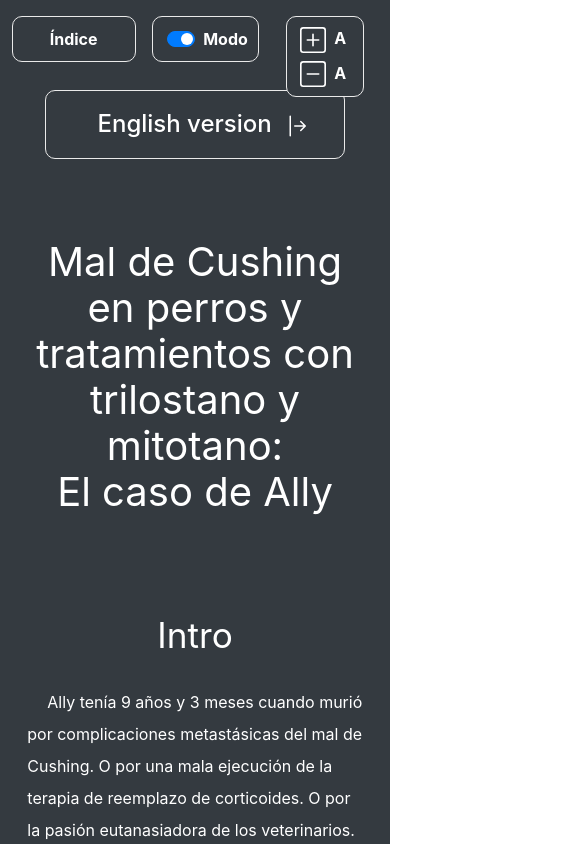
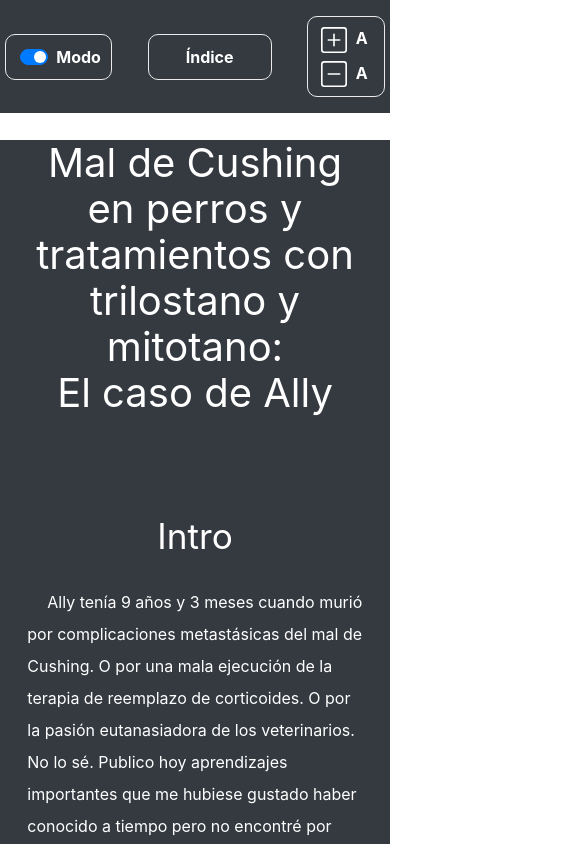
Before and after one commit to gustavoghp87/mal-de-cushing, a React (Create React App) app: page / in a window 390 px wide. Shown: the top 844 px of the page, 585 px wide, since content can reach past the window. Built offline with nearby package versions, Linux system fonts and the light colour scheme.

Commit message:
Fixed mobile mode, improved

```diff
--- a/src/App.js
+++ b/src/App.js
@@ -20,26 +20,20 @@ export const App = () => {
     const [showIndex, setShowIndex] = useState(false)
     const isMobile = useIsMobile()
     const showWidgets = useShowWidgets()
+    const currentWidth = window.innerWidth
     const setIsDarkModeHandler = newState => setIsDarkMode(newState)
     const setShowIndexHandler = newState => setShowIndex(newState)
 
-    const [innerWidthX, setInnerWidthX] = useState(window.innerWidth)
-
-    const updateInnerWidthX = () => {
-        setTimeout(() => {
-            setInnerWidthX(window.innerWidth)
-            updateInnerWidthX()
-        }, 2000)
-    }
+    document.getElementsByTagName('body')[0].addEventListener('click', () => {
+        if (currentWidth !== window.innerWidth) setTimeout(() => window.location.reload(), 500)
+    })
 
     useEffect(() => {
-        if (window.localStorage.getItem('darkModeCushing') === "false")
-        setIsDarkMode(false)
-        updateInnerWidthX()
+        if (window.localStorage.getItem('darkModeCushing') === "false") setIsDarkMode(false)
     }, [])
 
     return (
-        <div className={`p-0 ${isDarkMode ? 'bg-dark text-white' : 'bg-light'}`} style={{ width: innerWidthX }}>
+        <div className={`p-0 ${isDarkMode ? 'bg-dark text-white' : 'bg-light'}`}>
 
             <div
                 style={{
@@ -48,11 +42,12 @@ export const App = () => {
                     marginBottom: '120px'
                 }}
             >
-
+                <div className={'d-none'}>
                     <LanguageBtn
                         isEnglish={isEnglish}
                         setIsEnglish={setIsEnglish}
                     />
+                </div>
 
                 <Title
                     isEnglish={isEnglish}
@@ -65,18 +60,30 @@ export const App = () => {
 
                 <LinkToDocuments />
 
+                <ShareBtns />
+
                 <VideoIFrame isMobile={isMobile} />
 
-                <ShareBtns />
 
-                {showWidgets &&
-                    <>
-                        <IndexButton
+            </div>
+
+                <IndexModal
                     isEnglish={isEnglish}
-                            isMobile={isMobile}
                     isDarkMode={isDarkMode}
+                    showIndex={showIndex}
                     setShowIndexHandler={setShowIndexHandler}
                 />
+            <Footer />
+
+            {showWidgets    &&
+                <div
+                    className={`${isMobile ? 'w-100' : ''} ${isMobile && isDarkMode ? 'bg-dark' : 'bg-secondary'}`}
+                    style={{ position: isMobile ? 'fixed' : '', top: isMobile ? 0 : '' }}
+                >
+                    <div
+                        className={`${isMobile ? 'row d-flex align-items-center' : ''}`}
+                        style={{ justifyContent: isMobile ? 'space-evenly' : '' }}
+                    >
 
                     <DarkModeButton
                         isEnglish={isEnglish}
@@ -85,24 +92,21 @@ export const App = () => {
                         setIsDarkModeHandler={setIsDarkModeHandler}
                     />
 
+                    <IndexButton
+                        isEnglish={isEnglish}
+                        isMobile={isMobile}
+                        isDarkMode={isDarkMode}
+                        setShowIndexHandler={setShowIndexHandler}
+                    />
+
                     <SizeButton
                         isEnglish={isEnglish}
                         isMobile={isMobile}
                         isDarkMode={isDarkMode}
                     />
-                    </>
+                </div>
+                </div>
             }
-
-                <IndexModal
-                    isEnglish={isEnglish}
-                    isDarkMode={isDarkMode}
-                    showIndex={showIndex}
-                    setShowIndexHandler={setShowIndexHandler}
-                />
-
-            </div>
-
-            <Footer />
 
         </div>
     )
--- a/src/custom-hooks/useIsMobile.js
+++ b/src/custom-hooks/useIsMobile.js
@@ -3,18 +3,15 @@ import { useEffect, useState } from 'react'
 export const useIsMobile = () => {
     const [isMobile, setIsMobile] = useState(window.innerWidth < 1000)
 
-    const adjustIsMobile = () => {
-        setTimeout(() => {
-            const isMobile1 = window.innerWidth < 1000
-            if (isMobile1 !== isMobile) setIsMobile(isMobile1)
-            adjustIsMobile()
-        }, 2000)
-    }
-
     useEffect(() => {
-        adjustIsMobile()
+        const update = () => {
+            setTimeout(() => {
+                setIsMobile(window.innerWidth < 1000)
+                update()
+            }, 2000)
+        }
+        update()
     }, [])
-
 
     return isMobile
 }
--- a/src/subcomponents/DarkModeButton.js
+++ b/src/subcomponents/DarkModeButton.js
@@ -7,11 +7,10 @@ export const DarkModeButton = ({ isEnglish, isMobile, isDarkMode, setIsDarkModeH
         <div
             className={`${styles.card} custom-control custom-switch ${isDarkMode ? 'bg-dark' : 'bg-light'} `}
             style={{
-                position: 'fixed',
-                bottom: !isMobile && 0,
-                top: isMobile && 0,
-                left: isMobile ? '140px' : 0,
-                marginLeft: '3%',
+                position: isMobile ? '' : 'fixed',
+                bottom: isMobile ? '' : 0,
+                left: isMobile ? '' : 0,
+                marginLeft: isMobile ? '' : '3%',
                 cursor: 'pointer',
                 padding: '10px'
             }}
--- a/src/subcomponents/IndexButton.js
+++ b/src/subcomponents/IndexButton.js
@@ -8,10 +8,10 @@ export const IndexButton = ({ isEnglish, isMobile, isDarkMode, setShowIndexHandl
         <div
             className={`${styles.card} ${isDarkMode ? 'bg-dark text-white' : 'bg-light'}`}
             style={{
-                position: 'fixed',
-                left: 0,
-                top: 0,
-                marginLeft: '3%',
+                position: isMobile ? '' : 'fixed',
+                left: isMobile ? '' : 0,
+                top: isMobile ? '' : 0,
+                marginLeft: isMobile ? '' : '3%',
                 cursor: 'pointer',
                 padding: isMobile ? '10px 37px' : ''
             }}
--- a/src/subcomponents/IndexModal.js
+++ b/src/subcomponents/IndexModal.js
@@ -23,7 +23,6 @@ export const IndexModal = ({ isEnglish, isDarkMode, showIndex, setShowIndexHandl
     return (
         <Modal
             show={showIndex}
-            style={{ maxWidth: '95%' }}
             onHide={() => setShowIndexHandler(false)}
         >
             <Modal.Header closeButton className={isDarkMode ? 'bg-dark text-white' : ''}>
--- a/src/subcomponents/LinkToDocuments.js
+++ b/src/subcomponents/LinkToDocuments.js
@@ -4,7 +4,7 @@ export const LinkToDocuments = () => {
     return (
         <p className={'text-center my-4'} style={{ maxWidth: '95%' }}>
             <a href="https://www.dropbox.com/sh/33534lmwfim6mn6/AADsNVdoY_TwsBf5Q2B3_9dva?dl=0" target={'_blank'} rel={'noreferrer'}>
-                https://www.dropbox.com/sh/33534lmwfim6mn6/AADsNVdoY_TwsBf5Q2B3_9dva?dl=0
+                Link a Dropbox
             </a>
         </p>
     )
--- a/src/subcomponents/SizeButton.js
+++ b/src/subcomponents/SizeButton.js
@@ -10,12 +10,10 @@ export const SizeButton = ({ isDarkMode, isEnglish, isMobile }) => {
         <div
             className={`${styles.card} ${isDarkMode ? 'bg-dark text-white' : 'bg-light'}`}
             style={{
-                position: 'fixed',
-                bottom: !isMobile && 0,
-                top: isMobile && 0,
-                right: !isMobile && 0,
-                left: isMobile && '270px',
-                marginRight: !isMobile && '3%',
+                position: isMobile ? '' : 'fixed',
+                bottom: isMobile ? '' : 0,
+                right: isMobile ? '' : 0,
+                marginRight: isMobile ? '' : '3%',
                 padding: '5px'
             }}
         >
@@ -55,7 +53,6 @@ export const SizeButton = ({ isDarkMode, isEnglish, isMobile }) => {
             </div>
 
         </div>
-
     )
 }
 
--- a/src/subcomponents/Title.js
+++ b/src/subcomponents/Title.js
@@ -7,7 +7,7 @@ export const Title = ({ isEnglish, isMobile }) => (
             lineHeight: 1.15,
             fontSize: isMobile ? '2.5rem ' : '3.4rem',
             textAlign: 'center',
-            marginTop: '80px',
+            marginTop: '140px',
             marginBottom: '60px'
         }}
     >
--- a/src/subcomponents/VideoIFrame.js
+++ b/src/subcomponents/VideoIFrame.js
@@ -7,7 +7,7 @@ export const VideoIFrame = ({ isMobile }) => {
             <hr className={'bg-white'} style={{ marginBottom: '80px' }} />
             <iframe src={"https://www.youtube.com/embed/NKaxg-suW9A"}
                 width={isMobile ? "98%" : "560"}
-                height={"315"}
+                height={isMobile ? "380": "315"}
                 title={"Ally"}
                 frameBorder={"0"}
                 allow={"accelerometer; autoplay; clipboard-write; encrypted-media; gyroscope; picture-in-picture; fullscreen;"}
```
Also changed, not shown: src/Spanish.js (+25 -23 lines), 7 other files (tests, documents, lock files or other folders). Lines whose indentation alone changed are shown as unchanged.
